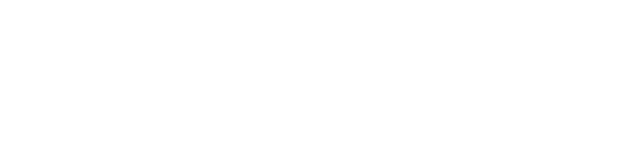
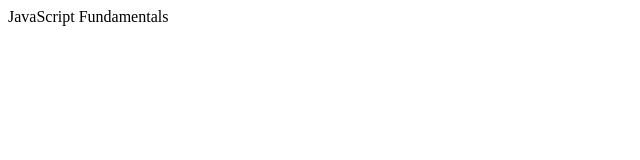
Before and after one commit to scooby-ashish/javascript_git, a plain HTML site: page javascript_practice/index.html in a window 1280 px wide. Shown: the whole page, without its empty margins (0-640 px from the left). Drawn offline with Linux system fonts and the light colour scheme.

Commit message:
javascript practice file modified to v1.0.0.2

```diff
--- a/javascript_practice/index.html
+++ b/javascript_practice/index.html
@@ -3,9 +3,11 @@
 <head>
     <meta charset="UTF-8">
     <meta name="viewport" content="width=device-width, initial-scale=1.0">
-    <title>Document</title>
+    <title>Document1</title>
 </head>
 <body>
     <script src="hello.js"></script>
+
+    JavaScript Fundamentals
 </body>
 </html>
```
Also changed, not shown: javascript_practice/hello.js (+61 -0 lines).
